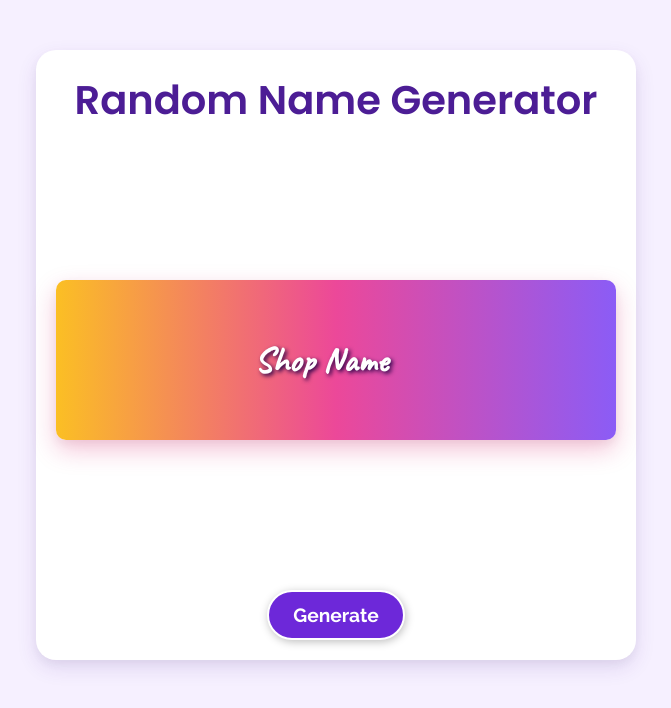
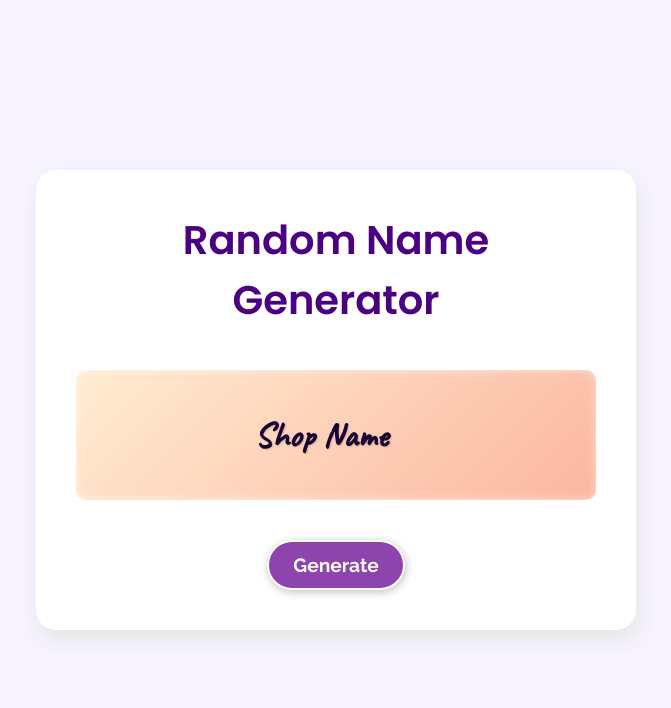
Before and after one commit to ravikanttarare95/random-name-generator, a plain HTML site: page index.html in a window 1280 px wide. Shown: the whole page, without its empty margins (304-975 px from the left). Drawn offline with Linux system fonts and the light colour scheme.

Commit message:
Changed Colors

```diff
--- a/style.css
+++ b/style.css
@@ -1,23 +1,31 @@
 * {
   box-sizing: border-box;
+  margin: 0;
+  padding: 0;
 }
 
 body {
-  text-align: center;
-  background: #f6f0ff;
+  background: #f7f3ff;
   font-family: "Segoe UI", Tahoma, Geneva, Verdana, sans-serif;
+  display: flex;
+  justify-content: center;
+  align-items: center;
+  min-height: 100vh;
 }
 
 .container {
-  box-shadow: 0 8px 20px #4c1d951f, 0 4px 10px #0000000a;
-  padding: 20px;
+  text-align: center;
+  box-shadow: 3px 10px 20px #e6e5e5;
+  padding: 40px;
   border-radius: 20px;
+  width: 100%;
   max-width: 600px;
-  margin: 50px auto 0;
+  /* margin: 50px auto 0; */
+  margin: 15px;
   display: flex;
   flex-direction: column;
   align-items: center;
-  gap: 150px;
+  gap: 40px;
   background: #fff;
 }
 
@@ -25,13 +33,13 @@ h1 {
   font-family: "Poppins", sans-serif;
   font-size: 2.5rem;
   margin: 0px;
-  color: #4c1d95;
+  color: #4b0082;
 }
 
 #name-container {
   font-family: "Caveat", cursive;
   width: 100%;
-  height: 160px;
+  height: 130px;
   display: flex;
   justify-content: center;
   align-content: center;
@@ -39,14 +47,20 @@ h1 {
   align-items: center;
   flex-wrap: wrap;
   border-radius: 10px;
-  color: #ffffff;
+  color: #1a0033;
+  text-shadow: 1px 1px 2px rgba(0, 0, 0, 0.15);
   padding: 20px;
   font-size: 2.2rem;
   font-weight: bold;
-  text-shadow: 2px 2px 4px #240046;
-  background: linear-gradient(90deg, #fbbf24, #ec4899, #8b5cf6);
-  box-shadow: 0 10px 25px rgba(219, 23, 102, 0.25),
-    0 4px 10px rgba(0, 0, 0, 0.05);
+  background: linear-gradient(135deg, #ffecd2 0%, #fcb69f 100%);
+  box-shadow: inset 0 0 10px rgba(255, 255, 255, 0.6);
+  transition: all 0.3s ease-in-out;
+}
+
+#name-container:hover {
+  transform: scale(1.02);
+  box-shadow: 0 0 12px rgba(255, 255, 255, 0.75),
+    0 0 10px rgba(252, 182, 159, 0.3);
 }
 
 button {
@@ -56,7 +70,7 @@ button {
   border-radius: 30px;
   border: 2px double #fff;
   color: #ffffff;
-  background: #6d28d9;
+  background: #8e44ad;
   box-shadow: 1px 2px 8px rgba(0, 0, 0, 0.25);
   cursor: pointer;
   transition: all 0.3s ease;
@@ -64,7 +78,7 @@ button {
 }
 
 button:hover {
-  background: #4c1d95;
+  background: #6c3483;
   transform: translateY(-2px);
 }
 
@@ -73,18 +87,18 @@ button:active {
   top: 2px;
 }
 
-@media (min-width: 400px) and (max-width: 460px) {
+@media (max-width: 460px) {
   .container {
-    gap: 100px;
-  }
-}
-
-@media (max-width: 399px) {
-  .container {
-    gap: 50px;
+    padding: 20px;
+    gap: 30px;
   }
 
   #name-container {
-    height: 220px;
+    font-size: 1.8rem;
+    padding: 15px;
+  }
+
+  button {
+    width: 100%;
   }
 }
```
Also changed, not shown: index.html (+3 -1 lines).
